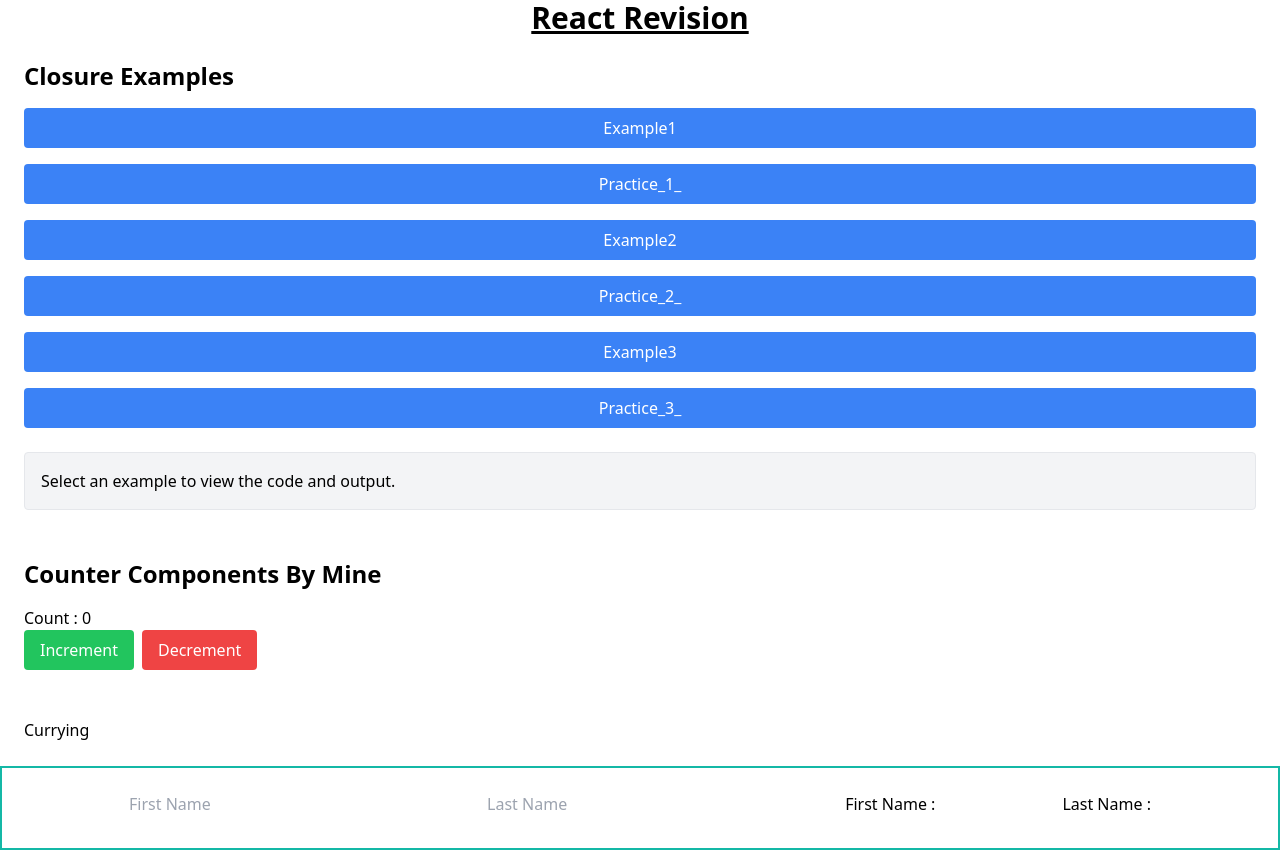
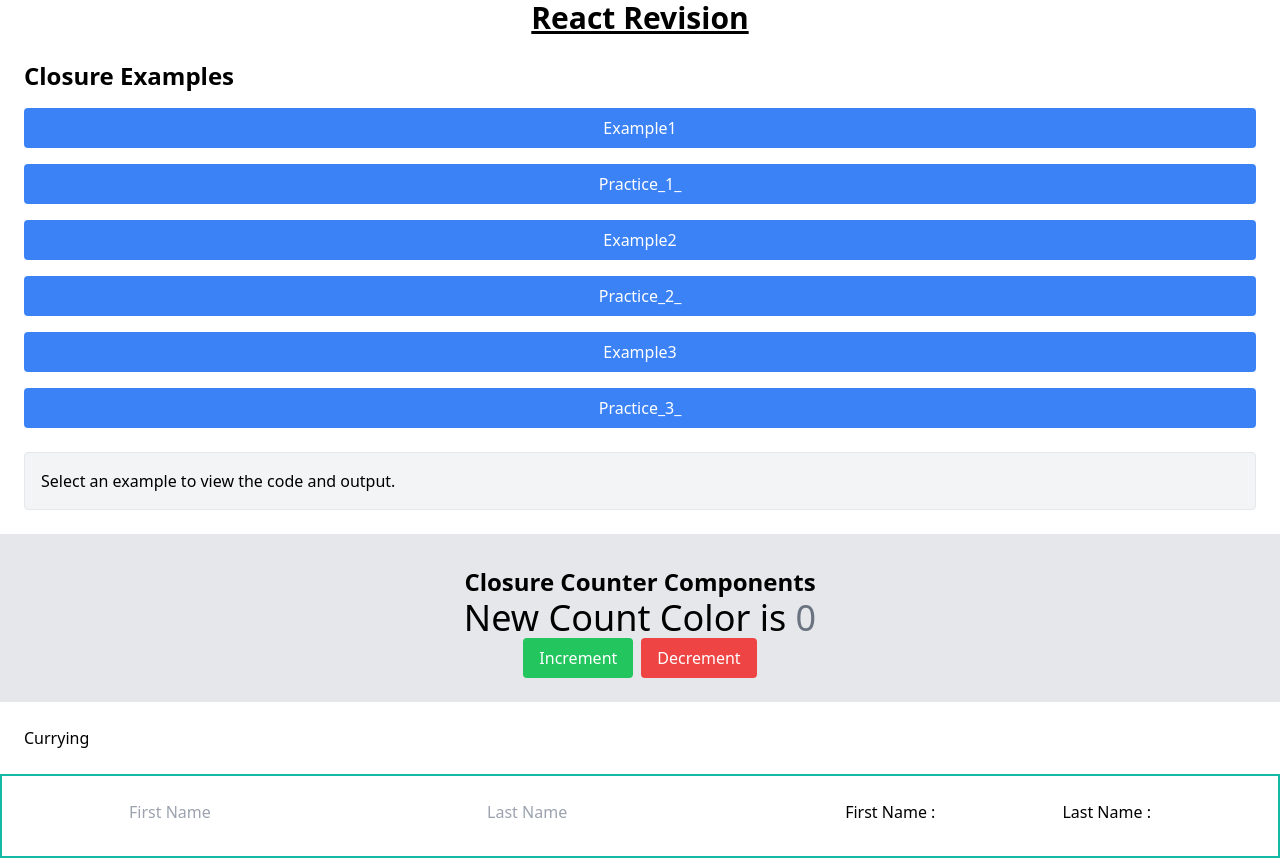
Before and after one commit to MJMahedi/react-revision, a React (Vite) app: page / in a window 1280 px wide. Built offline with nearby package versions, Linux system fonts and the light colour scheme.

Commit message:
count variable color change on number range

```diff
--- a/src/components/CounterComponent.jsx
+++ b/src/components/CounterComponent.jsx
@@ -15,7 +15,7 @@
 
     return (
         <div className='p-6'>
-            <h1 className="text-2xl font-bold mb-4">Counter Components</h1>
+            <h1 className="text-2xl font-bold mb-4">Closure Counter Components</h1>
             <p>Count : {count}</p>
             <button onClick={increment}>Increment</button>
 
--- a/src/components/Counter_Mine.jsx
+++ b/src/components/Counter_Mine.jsx
@@ -10,13 +10,28 @@
     }
     return [count, increment, decrement];
 }
+
+const getColor = (count) => {
+    if (count > 0) {
+        return "text-green-500"
+    } else if (count < 0) {
+        return "text-red";
+    } else {
+        return "text-gray-500";
+    }
+
+}
 function Counter_Mine() {
     const [count, increment, decrement] = useCounter();
     return (
         <>
-            <div className='p-6'>
-                <h1 className="text-2xl font-bold mb-4">Counter Components By Mine</h1>
-                <p>Count : {count}</p>
+            <div className='p-6 bg-gray-200 text-center'>
+                <h1 className="text-2xl font-bold mt-2">Closure Counter Components</h1>
+                <p className="text-4xl">
+                    New Count Color is{' '}
+                    <span className={`${getColor(count)}`}>{count}</span>
+                </p>
+
                 <button
                     onClick={increment}
                     className="bg-green-500 text-white py-2 px-4 rounded mr-2"
--- a/src/components/More.jsx
+++ /dev/null
@@ -1,11 +0,0 @@
-import React from 'react'
-
-const More = () => {
-  return (
-    <div className='p-6'>
-      <h2 className="text-2xl font-bold mb-4">more</h2>
-    </div>
-  )
-}
-
-export default More
```
